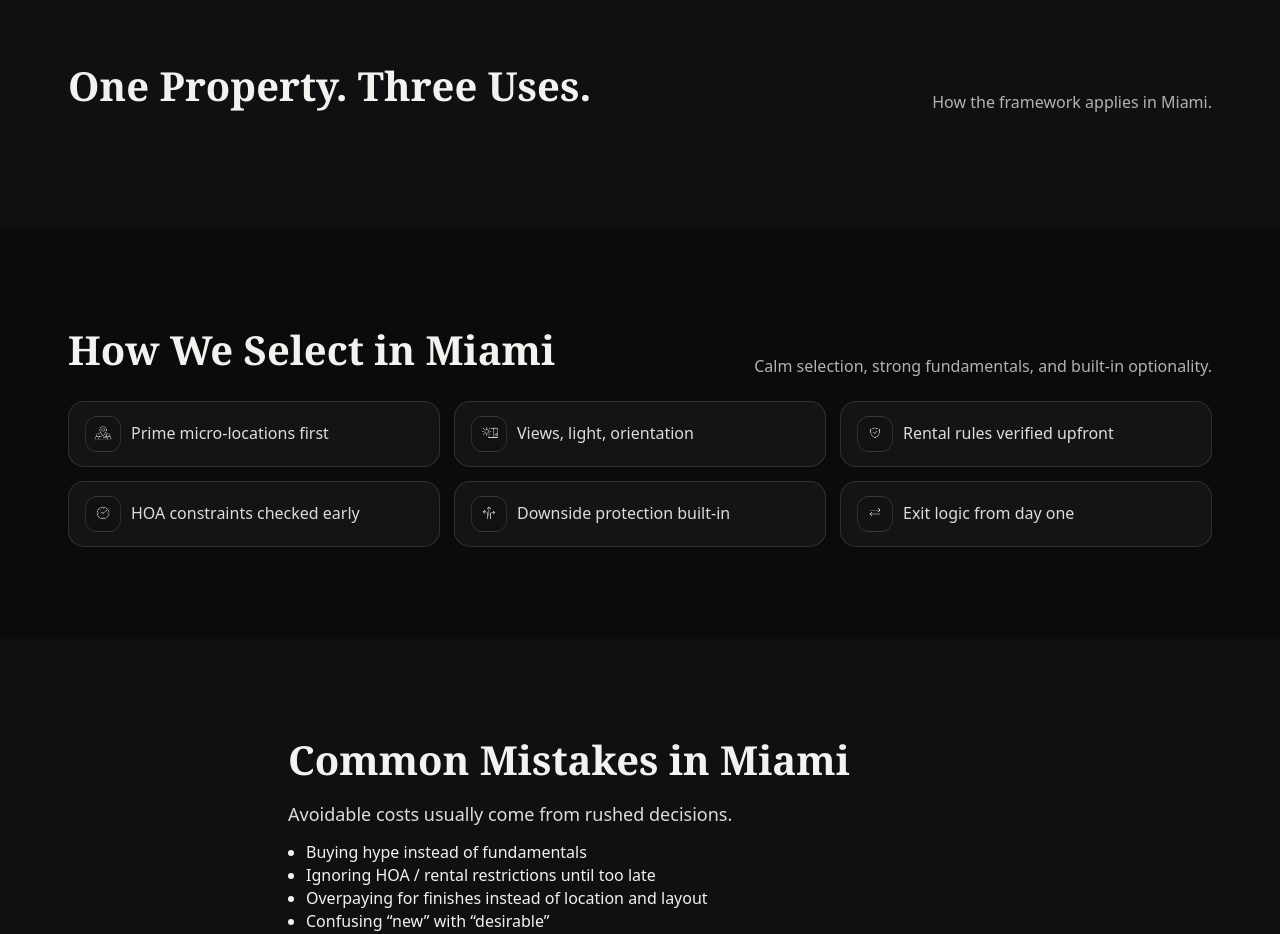
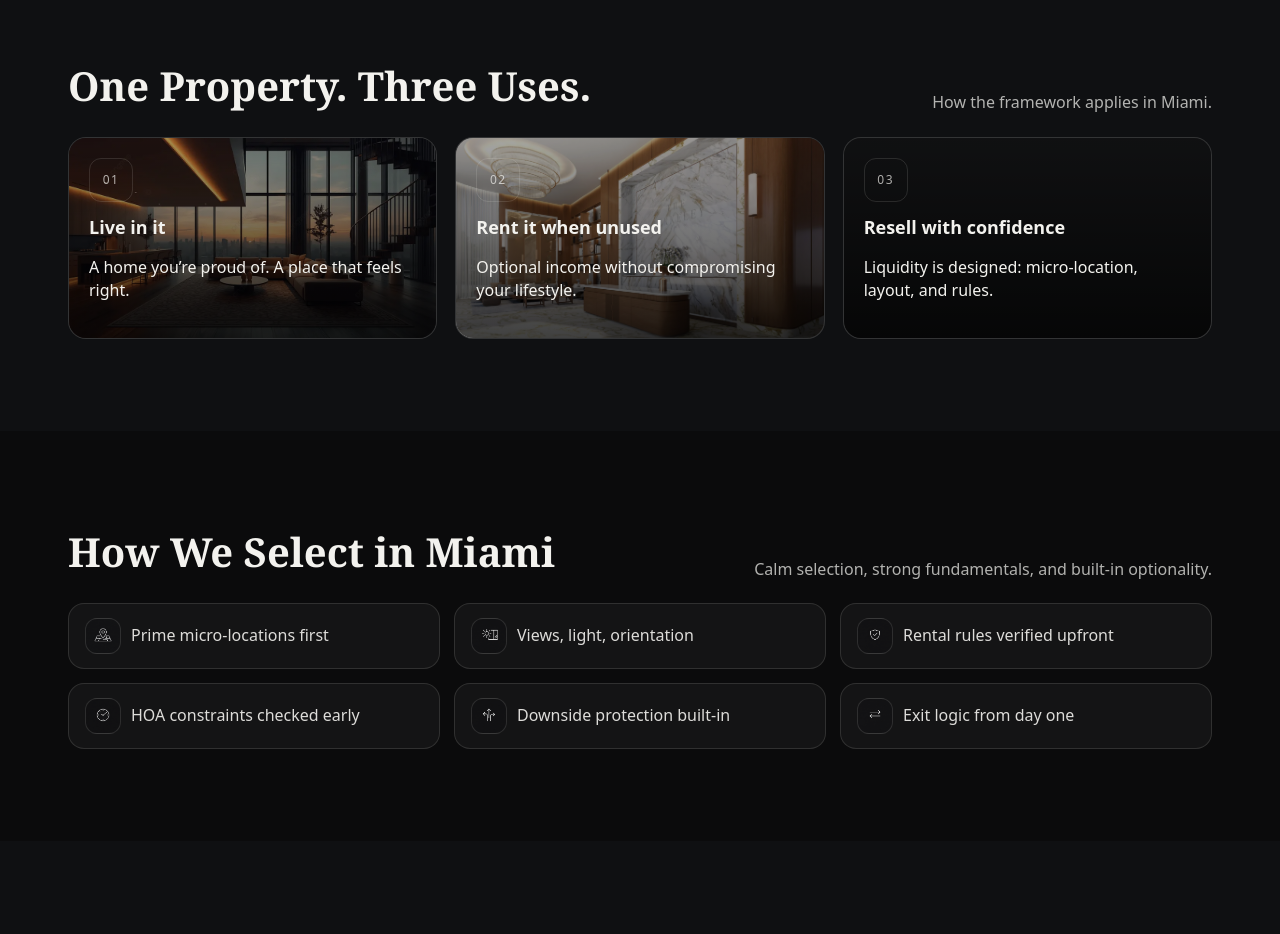
Before and after one commit to studerandstuder-sketch/studer-realty, a Next.js app: page /destinations/miami in a window 1280 px wide. Shown: the part 980-1914 px from the top of the page. Built offline with nearby package versions, Linux system fonts and the light colour scheme.

Commit message:
Add files via upload

```diff
--- a/src/pages/destinations/miami.tsx
+++ b/src/pages/destinations/miami.tsx
@@ -32,6 +32,9 @@ export default function MiamiCityPage() {
     </nav>
   </div>
 </header>
+
+
+
 
       {/* Keep your global header/nav consistent:
           If your site already has a Layout/Header component, wrap this page with it.
@@ -100,7 +103,28 @@ export default function MiamiCityPage() {
               <p className="muted">How the framework applies in Miami.</p>
             </div>
 
-    {/* (Optional) cards markup goes here later */}
+<div className="cards3">
+  <div className="card cardLive">
+    <div className="cardBg" aria-hidden="true" />
+    <div className="cardIcon" aria-hidden="true">01</div>
+    <h3 className="h3">Live in it</h3>
+    <p>A home you’re proud of. A place that feels right.</p>
+  </div>
+
+  <div className="card cardRent">
+    <div className="cardBg" aria-hidden="true" />
+    <div className="cardIcon" aria-hidden="true">02</div>
+    <h3 className="h3">Rent it when unused</h3>
+    <p>Optional income without compromising your lifestyle.</p>
+  </div>
+
+  <div className="card cardResell">
+    <div className="cardBg" aria-hidden="true" />
+    <div className="cardIcon" aria-hidden="true">03</div>
+    <h3 className="h3">Resell with confidence</h3>
+    <p>Liquidity is designed: micro-location, layout, and rules.</p>
+  </div>
+</div>
           </div>
         </section>
 
```
Lines whose indentation alone changed are shown as unchanged.
